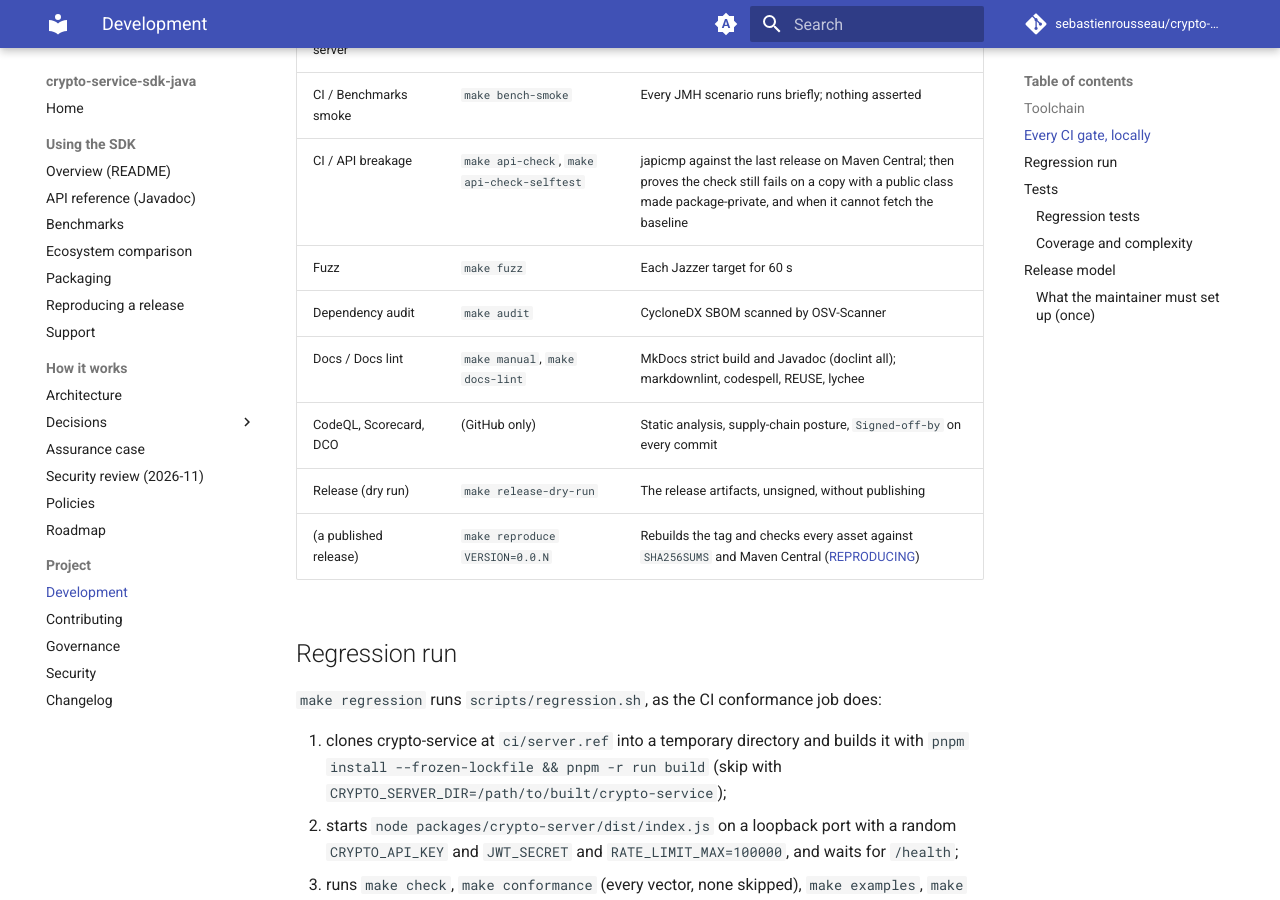
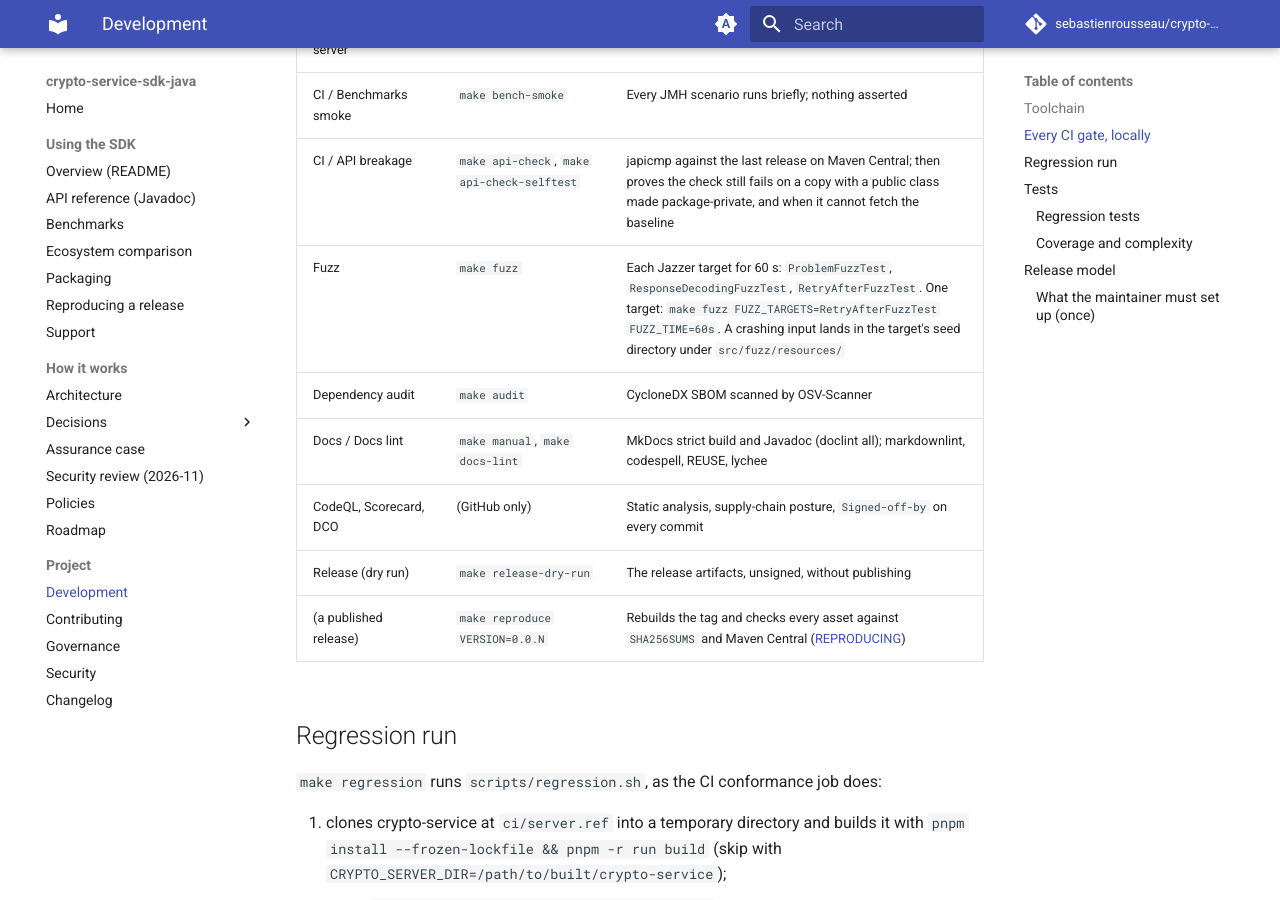
Before and after one commit to sebastienrousseau/crypto-service-sdk-java, an MkDocs documentation site: the page built from docs/development.md, in a window 1280 px wide and 900 px high, scrolled down 1215 px. Built offline with MkDocs 1.6.1 and Material for MkDocs 9.7.7, drawn with Linux system fonts in a browser that asks for light colours; comment, search, counter and statistics services are not loaded.

Commit message:
docs: name the fuzz targets in the CI table
List the three Jazzer targets, the single-target command and where a crashing input lands.

Signed-off-by: Ismail Duran <ismail0duran@gmail.com>

```diff
--- a/DEVELOPMENT.md
+++ b/DEVELOPMENT.md
@@ -29,7 +29,7 @@ pull-request etiquette.
 | CI / Conformance against crypto-server | `make regression` | The full run below |
 | CI / Benchmarks smoke | `make bench-smoke` | Every JMH scenario runs briefly; nothing asserted |
 | CI / API breakage | `make api-check`, `make api-check-selftest` | japicmp against the last release on Maven Central; then proves the check still fails on a copy with a public class made package-private, and when it cannot fetch the baseline |
-| Fuzz | `make fuzz` | Each Jazzer target for 60 s |
+| Fuzz | `make fuzz` | Each Jazzer target for 60 s: `ProblemFuzzTest`, `ResponseDecodingFuzzTest`, `RetryAfterFuzzTest`. One target: `make fuzz FUZZ_TARGETS=RetryAfterFuzzTest FUZZ_TIME=60s`. A crashing input lands in the target's seed directory under `src/fuzz/resources/` |
 | Dependency audit | `make audit` | CycloneDX SBOM scanned by OSV-Scanner |
 | Docs / Docs lint | `make manual`, `make docs-lint` | MkDocs strict build and Javadoc (doclint all); markdownlint, codespell, REUSE, lychee |
 | CodeQL, Scorecard, DCO | (GitHub only) | Static analysis, supply-chain posture, `Signed-off-by` on every commit |
```
